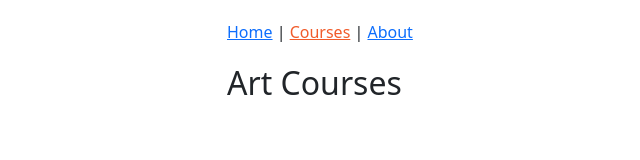
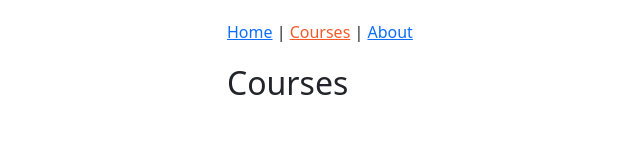
Before and after one commit to Jason-Hargrove/building-apps-react-redux, a React app: page /courses in a window 1280 px wide. Shown: the top 160 px of the page, without its empty margins (0-640 px from the left). Built offline with nearby package versions, Linux system fonts and the light colour scheme.

Commit message:
Changed the title back.

```diff
--- a/src/components/courses/CoursesPage.js
+++ b/src/components/courses/CoursesPage.js
@@ -2,7 +2,7 @@ import React from "react";
 
 class CoursesPage extends React.Component {
   render() {
-    return <h2>Art Courses</h2>;
+    return <h2>Courses</h2>;
   }
 }
 
```
